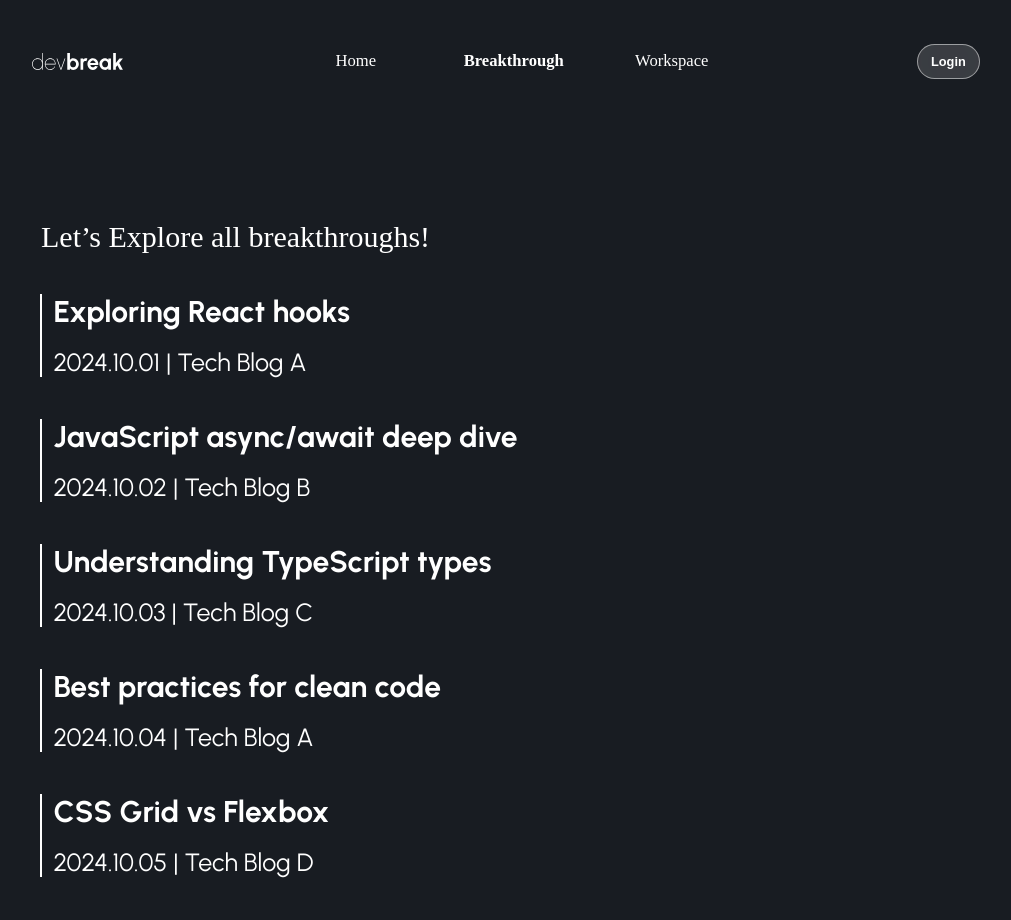
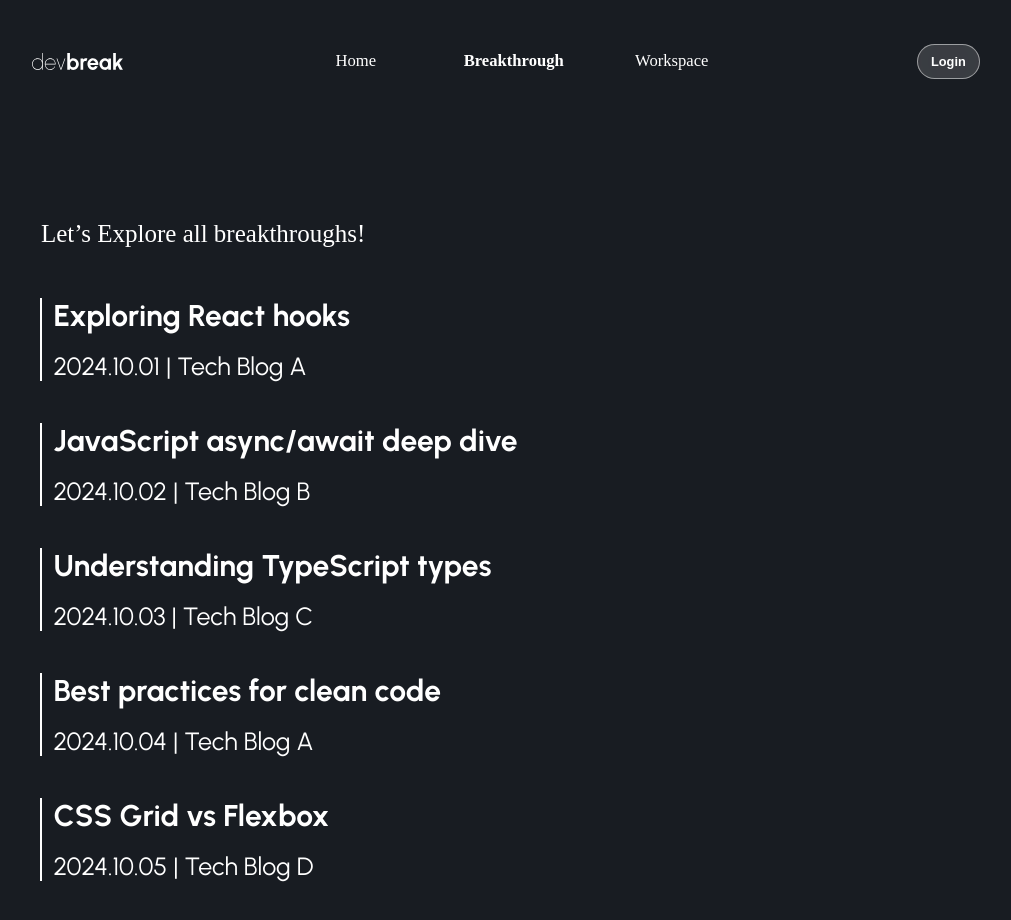
Before and after one commit to choigyulee/devbreak_FE, a React (Vite) app in the folder devbreak/: page /breakthrough in a window 1280 px wide. Shown: the top 920 px of the page, without its empty margins (134-1145 px from the left). Built offline with nearby package versions, Linux system fonts and the light colour scheme; a web font is replaced by a local one.

Commit message:
fix<BreakthroughPage>UI수정

```diff
--- a/devbreak/src/pages/breakthrough/BreakthroughPage.jsx
+++ b/devbreak/src/pages/breakthrough/BreakthroughPage.jsx
@@ -93,7 +93,7 @@ const BreakthroughContainer = styled.div`
 
 const Title = styled.div`
   color: #ffffff;
-  font-size: 30px;
-  margin-bottom: 40px;
+  font-size: 25px;
+  margin-bottom: 50px;
   min-width: 930px;
 `;
```
